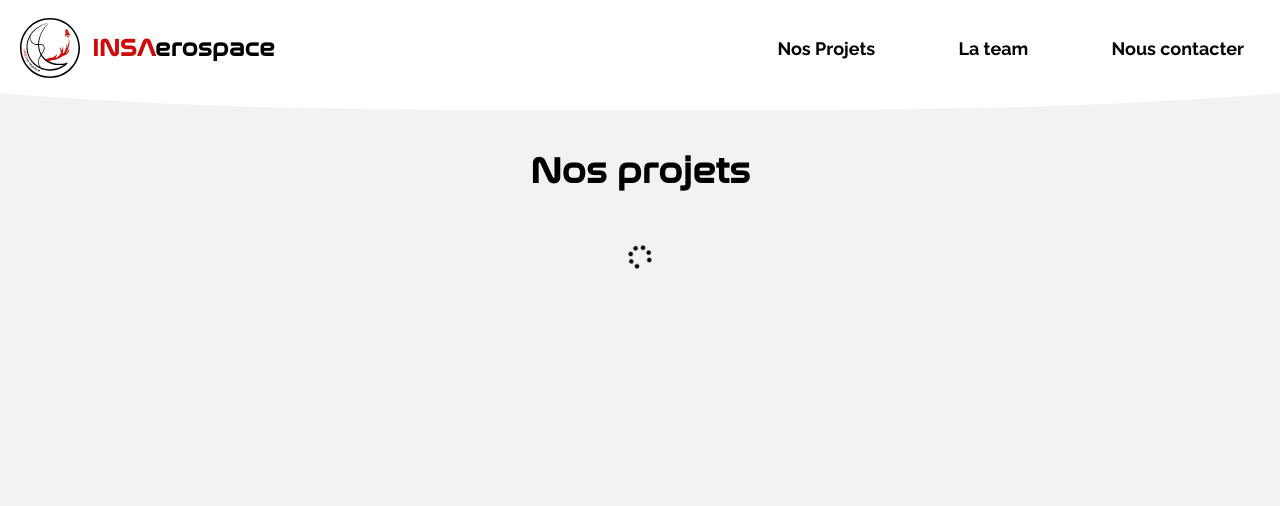
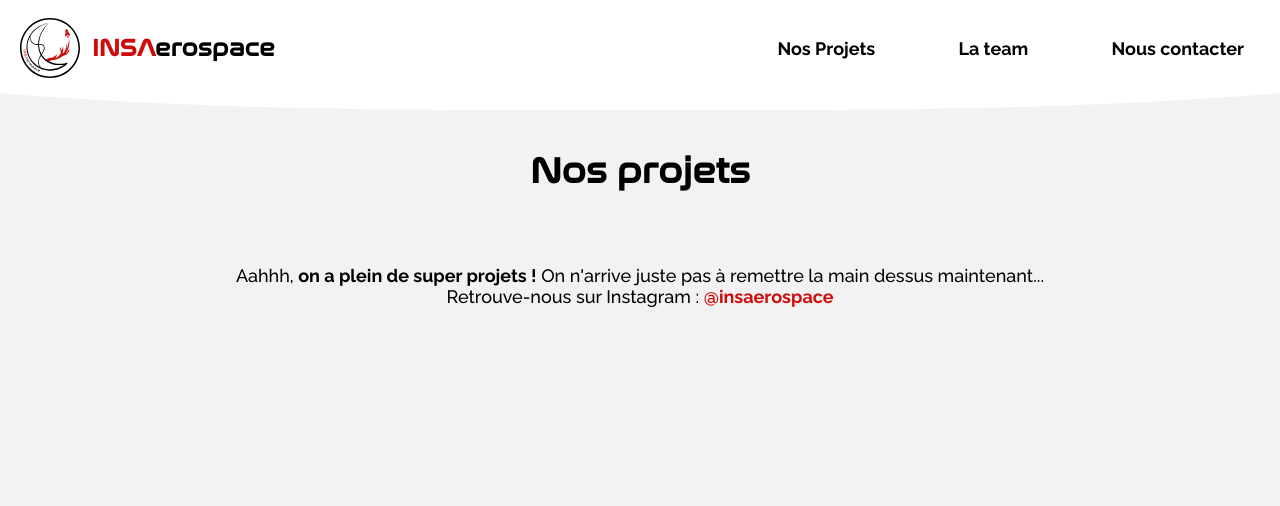
Before and after one commit to insa-sh/site-insaerospace, a Django app: page /nos-projets/ in a window 1280 px wide. Shown: the top 506 px of the page. Run offline with Django 5.2, Linux system fonts and the light colour scheme; data that the repository does not hold is empty; some libraries are stand-ins or nearby versions; some web fonts are replaced.

Commit message:
feat: Message d'erreur fonctionnel pour la page nos-projets

```diff
--- a/insaerospace/main/static/main/base.css
+++ b/insaerospace/main/static/main/base.css
@@ -1,4 +1,3 @@
-
 /* FONTS */
 
 /* Raleway */
@@ -61,6 +60,20 @@ a {
 
 }
 
+/* pour les liens dans du texte */
+a.text-link {
+    color: var(--red-insaerospace);
+    text-decoration: none;
+    font-weight: 700;
+    transition: color 0.3s;
+}
+
+a.text-link:hover {
+    color: var(--red-insaerospace-hover);
+}
+
+
+
 p {
     font-family: 'Raleway';
     font-size: 16px;
@@ -68,7 +81,8 @@ p {
     /* line-height: 1.5; */
 }
 
-h1,h2 {
+h1,
+h2 {
     color: inherit;
     font-family: "Nasalization";
     /* font-size: 24px; */
@@ -81,6 +95,7 @@ h1 {
 
     margin: 20px 0;
 }
+
 h2 {
     font-size: 24px;
     font-weight: 700;
@@ -104,7 +119,8 @@ strong {
 
 /* bouttons */
 
-button, a[type="button"] {
+button,
+a[type="button"] {
     font-family: "Raleway";
     font-size: 16px;
     font-weight: 700;
@@ -123,7 +139,8 @@ button, a[type="button"] {
     transition: all var(--transition-duration) !important;
 }
 
-button:hover, a[type="button"]:hover {
+button:hover,
+a[type="button"]:hover {
     background-color: var(--red-insaerospace-hover);
 }
 
@@ -138,7 +155,8 @@ main {
     min-height: calc(100vh - 80px);
 }
 
-header>*, header>*>* {
+header>*,
+header>*>* {
     transition: all var(--transition-duration);
 
 }
@@ -217,7 +235,7 @@ header::before {
 
 
 
-nav > ul {
+nav>ul {
     display: flex;
     justify-content: space-between;
     list-style-type: none;
@@ -230,7 +248,9 @@ nav a {
     padding: 8px 16px;
     transition: color 0.3s;
 }
-nav  a:hover, nav a.opened{
+
+nav a:hover,
+nav a.opened {
     color: var(--red-insaerospace);
 }
 
@@ -244,6 +264,7 @@ div#header-site-name {
     gap: 12px;
     align-items: center;
 }
+
 div#header-site-name>a {
     text-decoration: none;
     color: inherit;
@@ -314,7 +335,7 @@ footer>div {
     margin-bottom: 60px;
 }
 
-footer > div > a {
+footer>div>a {
     color: white;
     text-decoration: none;
     font-family: "Raleway";
@@ -346,10 +367,12 @@ footer > div > a {
     .computer-only {
         display: none;
     }
+
     header {
         padding: 6px 10px;
         height: 80px;
     }
+
     header::before {
         border-bottom-right-radius: 0%;
         border-bottom-left-radius: 0%;
@@ -391,6 +414,7 @@ footer > div > a {
         gap: 8px;
 
     }
+
     header>div#hamburger-button {
         font-size: 24px;
         padding: 8px 16px;
@@ -399,7 +423,7 @@ footer > div > a {
 
     header>nav.open {
         display: block;
-        animation: openMobileMenu var(--transition-duration) ;
+        animation: openMobileMenu var(--transition-duration);
         animation-fill-mode: forwards;
         opacity: 1;
         pointer-events: all;
@@ -427,6 +451,7 @@ footer > div > a {
             transform: translateY(-20%) scale(1.05);
 
         }
+
         to {
             transform: translateY(0) scale(1);
         }
@@ -437,6 +462,7 @@ footer > div > a {
         0% {
             transform: translateY(0);
         }
+
         to {
             transform: translateY(-20%) scale(1.05);
             opacity: 0;
--- a/insaerospace/main/static/main/scripts/membres.js
+++ b/insaerospace/main/static/main/scripts/membres.js
@@ -124,7 +124,7 @@ function fetchMembres() {
                 const membresContainer = document.getElementById('membresContainer');
                 if (membresContainer) {
                     // S'il y a une erreur, afficher un message d'erreur
-                    membresContainer.innerHTML = "<p>Oups, une erreur s'est produite... On n'arrive plus à trouver nos membres :`(</p>";
+                    membresContainer.innerHTML = "<p >Oups, une erreur s'est produite... On n'arrive plus à trouver nos membres :`(</p>";
 
                 }
             });
--- a/insaerospace/main/static/main/scripts/projets.js
+++ b/insaerospace/main/static/main/scripts/projets.js
@@ -2,9 +2,6 @@ const uploads_url = "http://localhost:1337";
 
 function fetchProjects() {
     try {
-        // Modifier l'URL de la requête pour inclure un paramètre de requête pour les projets
-
-        // Récupérer les projets (vides et non-vides sans distinction)
         fetch('/api/fetch_projets')
             .then(response => response.json())
             .then(data => {
@@ -16,7 +13,6 @@ function fetchProjects() {
                     console.error('projectsContainer is null');
                     return;
                 }
-
 
                 if (Array.isArray(projets)) {
                     if (projets.length === 0) {
@@ -43,14 +39,23 @@ function fetchProjects() {
                     }
                 } else {
                     console.error('Expected an array but got:', projets);
+                    articlesContainer.innerHTML = "<p class='messageErreur'>Aahhh, <b>on a plein de super projets !</b> On n'arrive juste pas à remettre la main dessus maintenant... <br>Retrouve-nous sur Instagram : <a class='text-link' href='https://instagram.com/insaerospace/' target='_blank'>@insaerospace</a></p>";
                 }
             })
             .catch(error => {
                 console.error('Error fetching projets:', error);
+                const articlesContainer = document.getElementById('projectsContainer');
+                if (articlesContainer) {
+                    articlesContainer.innerHTML = "<p class='messageErreur'>Aahhh, <b>on a plein de super projets !</b> On n'arrive juste pas à remettre la main dessus maintenant... <br>Retrouve-nous sur Instagram : <a class='text-link' href='https://instagram.com/insaerospace/' target='_blank'>@insaerospace</a></p>";
+                }
             });
 
     } catch (error) {
         console.error('Error fetching projets:', error);
+        const articlesContainer = document.getElementById('projectsContainer');
+        if (articlesContainer) {
+            articlesContainer.innerHTML = "<p class='messageErreur'>Aahhh, <b>on a plein de super projets !</b> On n'arrive juste pas à remettre la main dessus maintenant... <br>Retrouve-nous sur Instagram : <a class='text-link' href='https://instagram.com/insaerospace/' target='_blank'>@insaerospace</a></p>";
+        }
     }
 }
 
```
